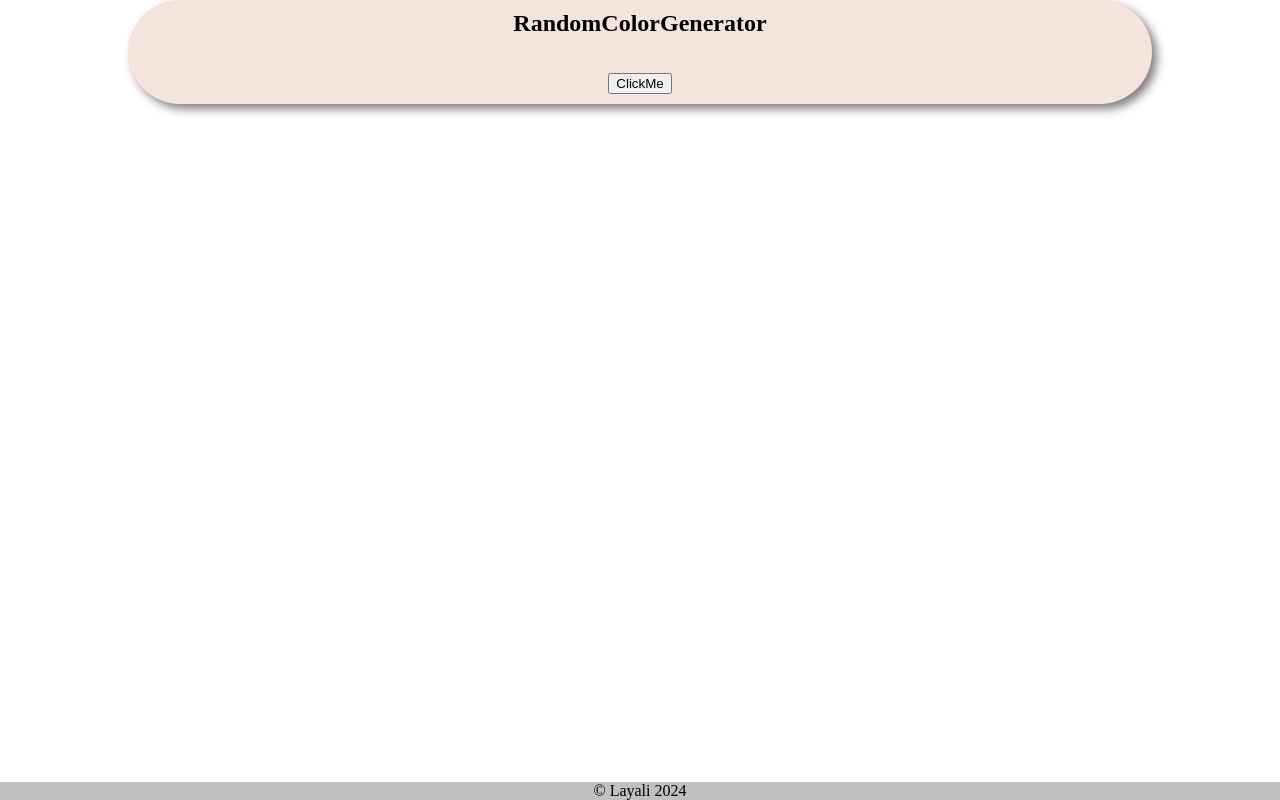
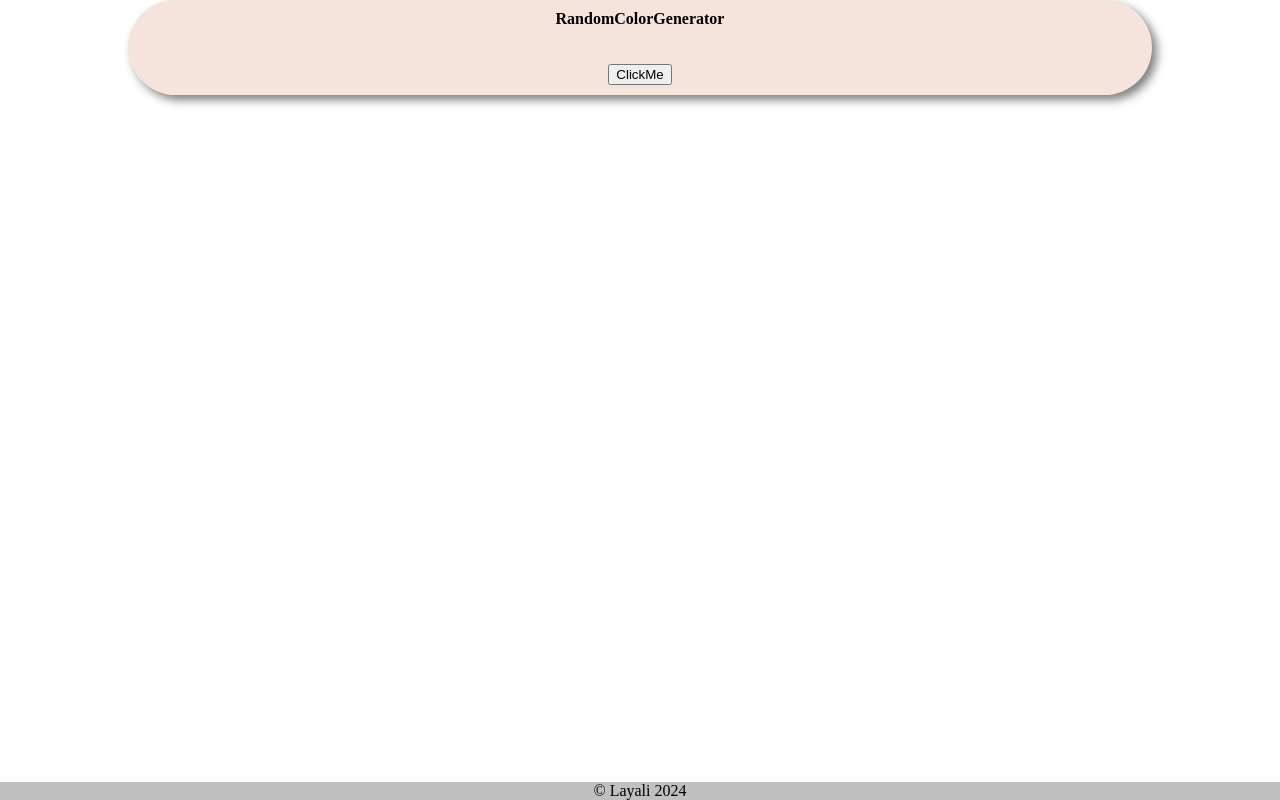
Before and after one commit to Sumi-Tharayil-Surendran/randomColorGenerator, a plain HTML site: page index.html in a window 1280 px wide. Drawn offline with Linux system fonts and the light colour scheme.

Commit message:
Adjust heading

```diff
--- a/index.html
+++ b/index.html
@@ -10,7 +10,7 @@
 
 <body>
     <div class="container">
-        <h2>RandomColorGenerator</h2>
+        <h4>RandomColorGenerator</h4>
         <br>
         <br>
         <div class="colorcontainer"></div>
```
